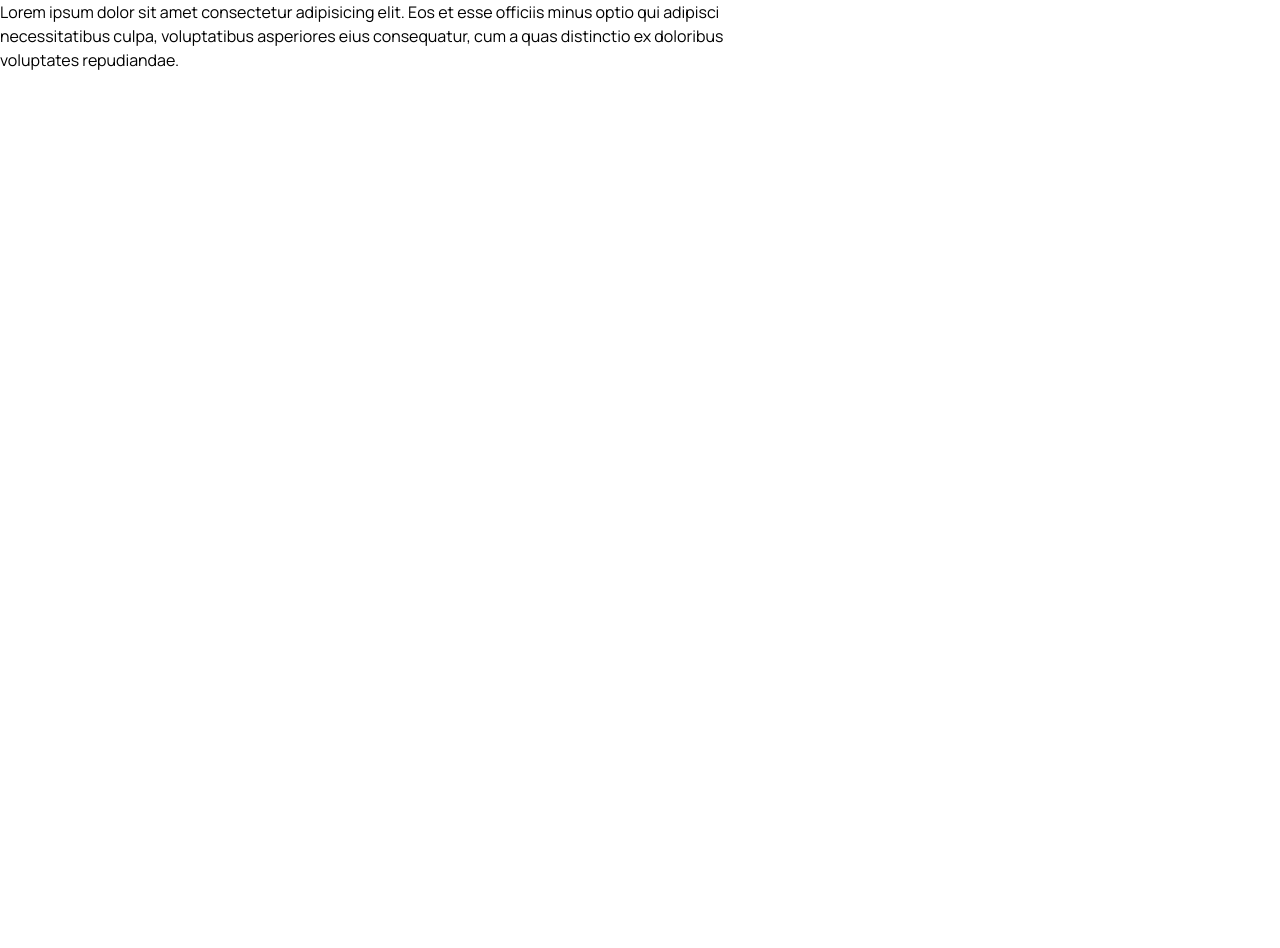
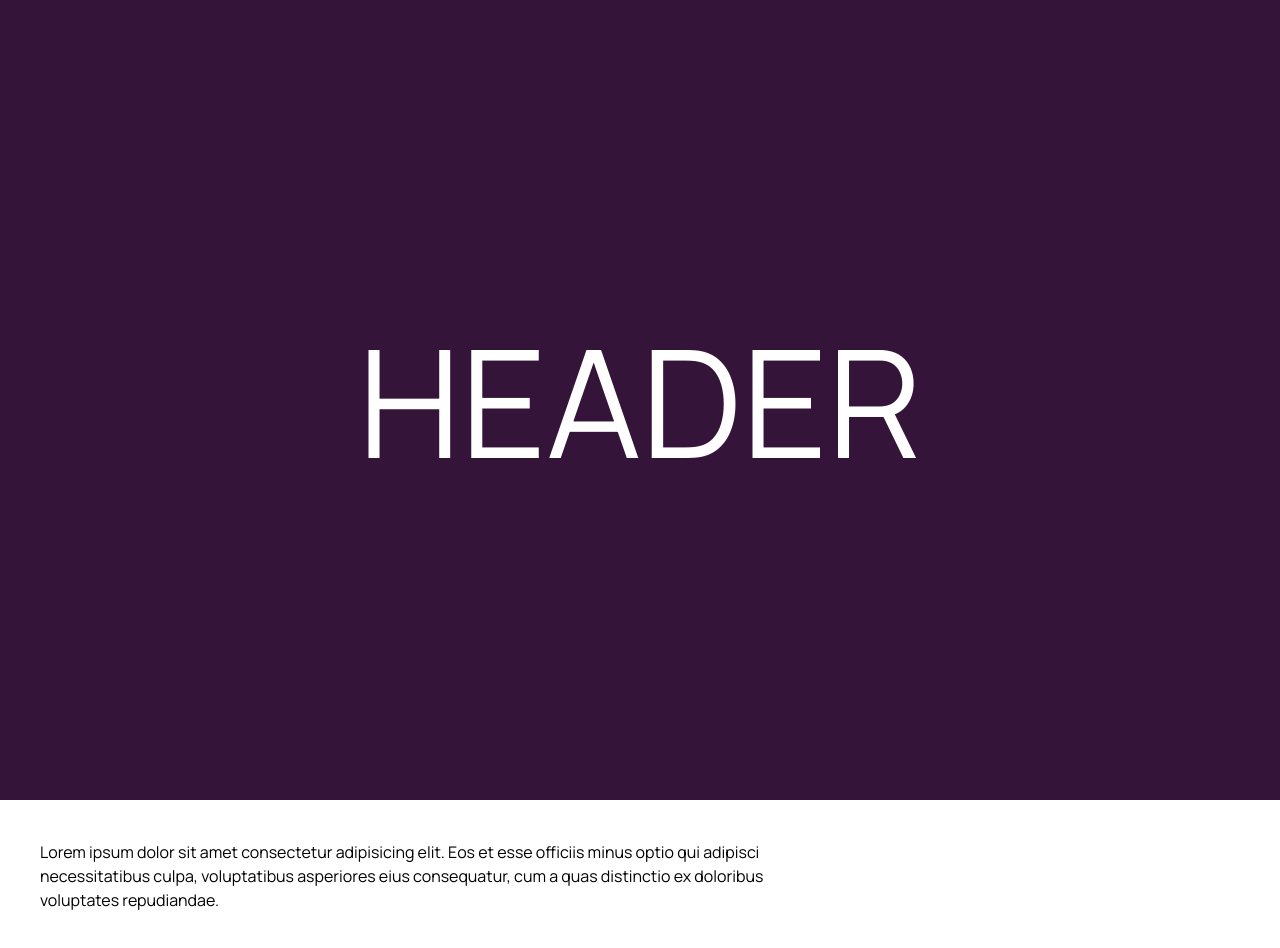
Before and after one commit to AhmadAboElzahab/bitmap-website, a Next.js app: page / in a window 1280 px wide. Shown: the top 948 px of the page. Built offline with nearby package versions, Linux system fonts and the light colour scheme.

Commit message:
Refactor code structure for improved readability and maintainability

```diff
--- a/src/app/ParallaxScroll.tsx
+++ b/src/app/ParallaxScroll.tsx
@@ -36,7 +36,7 @@ export default function ParallaxScroll({ header, blocks = [] }: ParallaxScrollPr
         id="scroll-animate-main"
         className="w-full left-0 fixed h-[calc(100vh+2780px)] transition-all duration-[400ms] ease-[cubic-bezier(0,0,0,1)]"
       >
-        <div className="wrapper-parallax mt-[100vh] mb-[300px] shadow-[0_0_20px_rgba(0,0,0,0.5)]">
+        <div className="wrapper-parallax pt-[100vh] mb-[300px] shadow-[0_0_20px_rgba(0,0,0,0.5)]">
           {header && <ParallaxHeader headerRef={headerRef} {...header} />}
           <ParallaxContent blocks={blocks} />
 
--- a/src/app/components/ParallaxHeader.tsx
+++ b/src/app/components/ParallaxHeader.tsx
@@ -14,8 +14,12 @@ export default function ParallaxHeader({
   return (
     <header
       ref={headerRef}
-      className="w-full h-screen bg-red-400 bg-center bg-no-repeat bg-cover top-0 fixed -z-10 transition-all duration-[400ms] ease-[cubic-bezier(0,0,0,1)]"
-      style={backgroundImage ? { backgroundImage: `url(${backgroundImage})` } : undefined}
+      className="w-full h-screen  bg-primary bg-no-repeat bg-cover top-0 fixed -z-10 transition-all duration-[400ms] ease-[cubic-bezier(0,0,0,1)]"
+      style={
+        backgroundImage
+          ? { backgroundImage: `url(${backgroundImage})` }
+          : undefined
+      }
     >
       <h1 className="w-full h-full p-0 m-0 uppercase text-center text-[150px] text-white flex items-center justify-center">
         {title}
--- a/src/app/globals.css
+++ b/src/app/globals.css
@@ -6,6 +6,7 @@
   --color-black: #000000;
 }
 
+@layer base {
   * {
     box-sizing: border-box;
     padding: 0;
@@ -25,3 +26,4 @@ body {
     margin: 0;
     padding: 0;
   }
+}
```
Also changed, not shown: live-initial.png (added). Lines whose indentation alone changed are shown as unchanged.
